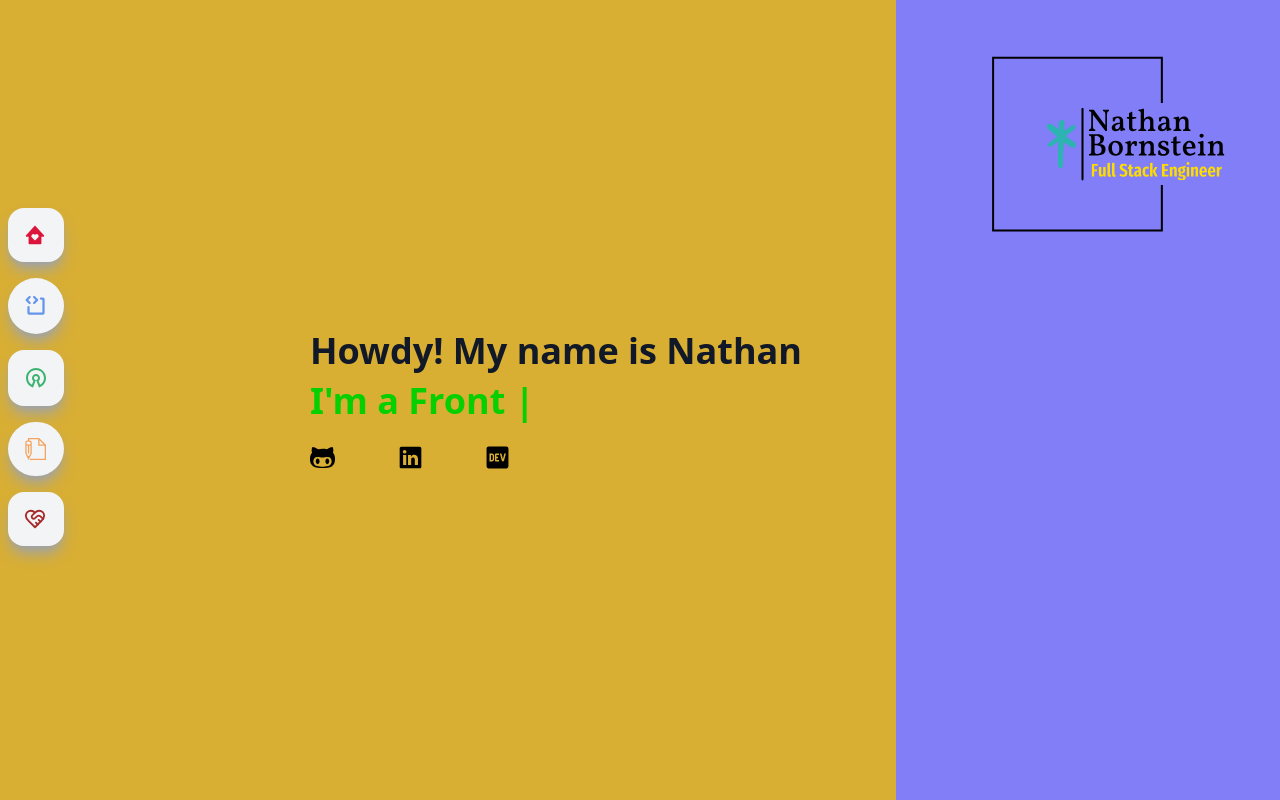
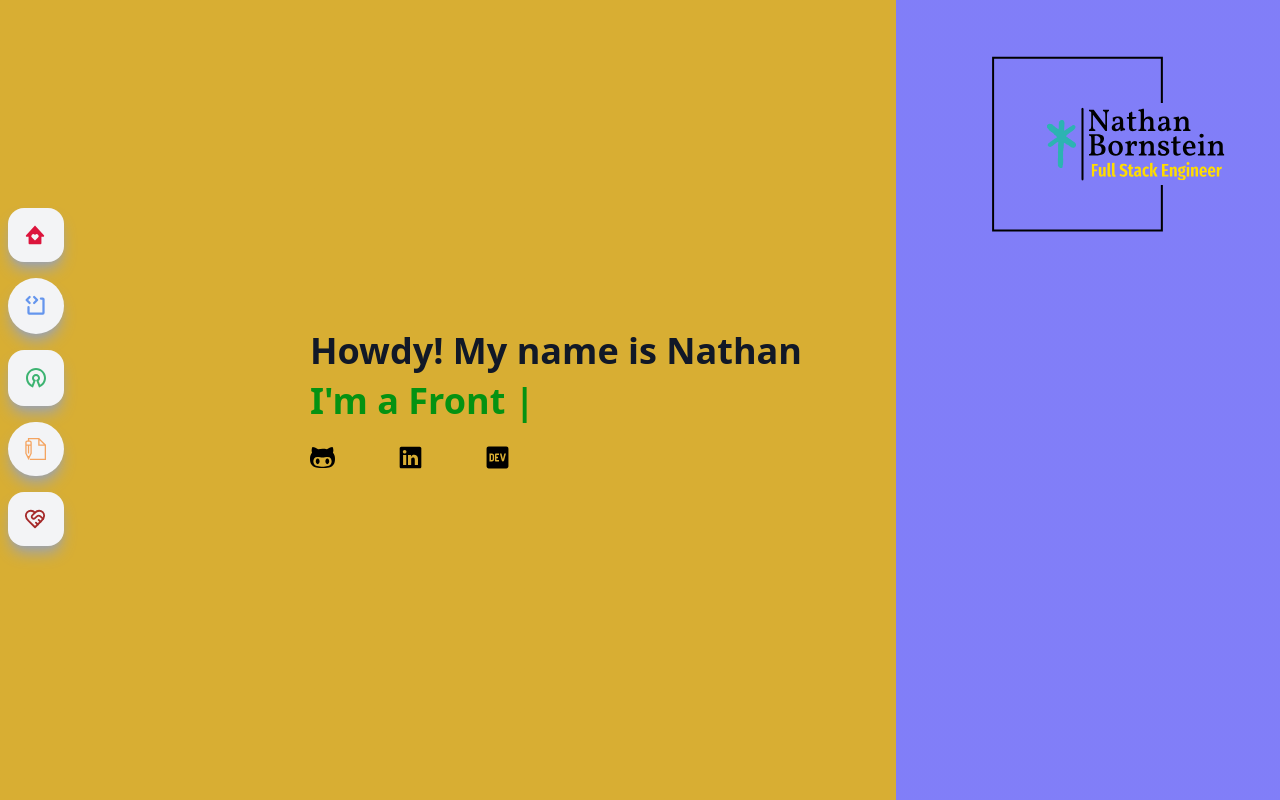
Before and after one commit to greenteaisgreat/portfolio, a React (Vite) app: page / in a window 1280 px wide. Shown: the top 800 px of the page. Built offline with nearby package versions, Linux system fonts and the light colour scheme.

Commit message:
Change Text Color

```diff
--- a/src/components/Home.jsx
+++ b/src/components/Home.jsx
@@ -29,7 +29,7 @@ const Home = () => {
                                     1000,
                                     `I'm a`,
                                     50,
-                                    () => setTextColor('#06D001'),
+                                    () => setTextColor('#059212'),
                                     `I'm a Front End Engineer`,
                                     1000,
                                     `I'm a`,
@@ -49,7 +49,7 @@ const Home = () => {
                                     1000,
                                     `I'm a`,
                                     50,
-                                    () => setTextColor('#0079FF'),
+                                    () => setTextColor('#3A3698'),
                                 ]}
                                 speed={50}
                                 style={{
```
